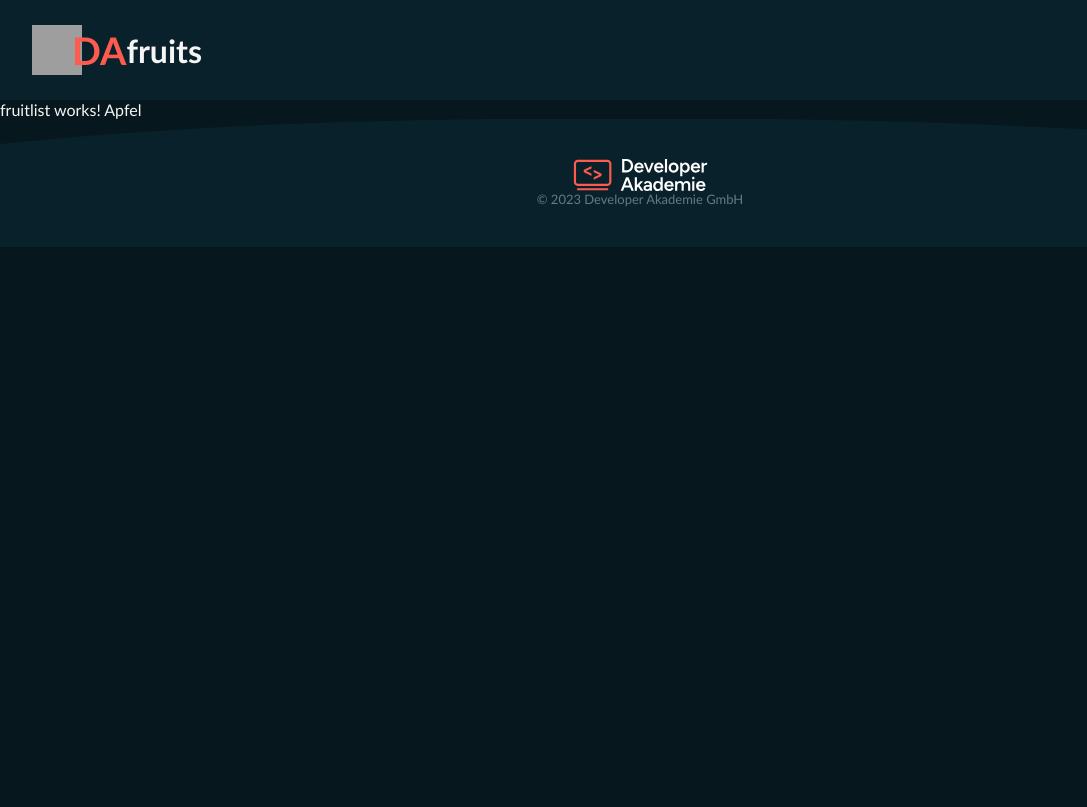
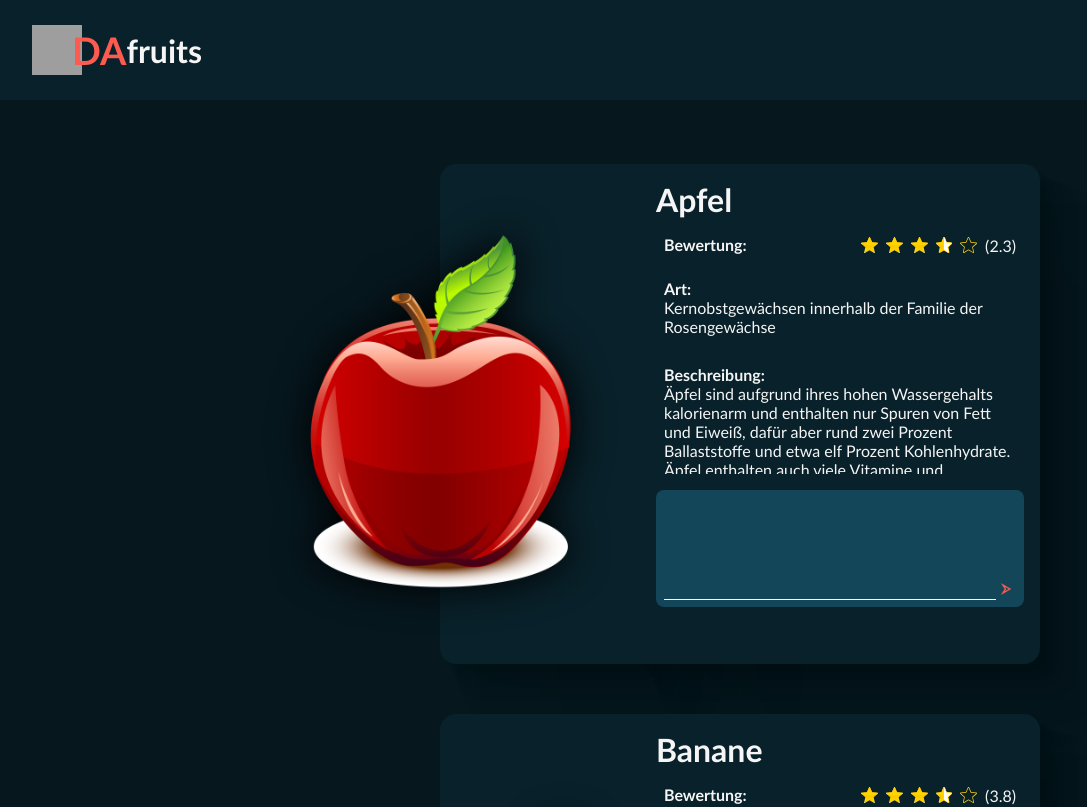
Before and after one commit to TaektuCode/rent-a-fruit, an Angular app: page / in a window 1280 px wide. Shown: the top 807 px of the page, without its empty margins (0-1087 px from the left). Built offline with nearby package versions, Linux system fonts and the light colour scheme; grey boxes are pictures that could not be loaded.

Commit message:
added: dynamic rendering for the fruitlist

```diff
--- a/src/app/dummy-data.ts
+++ b/src/app/dummy-data.ts
@@ -1,5 +1,6 @@
 export const fruitlist = [
   {
+    id: 1,
     name: 'Apfel',
     img: 'apple.png',
     description:
@@ -12,6 +13,7 @@
     ],
   },
   {
+    id: 2,
     name: 'Banane',
     img: 'banana.png',
     description:
@@ -25,6 +27,7 @@
     ],
   },
   {
+    id: 3,
     name: 'Sauerkirsche',
     img: 'cherry.png',
     description:
@@ -34,6 +37,7 @@
     reviews: [{ name: 'Horst', text: 'definitiv nicht süß' }],
   },
   {
+    id: 4,
     name: 'Erdbeere',
     img: 'strawberry.png',
     description:
@@ -46,6 +50,7 @@
     ],
   },
   {
+    id: 5,
     name: 'Zitrone',
     img: 'lemon.png',
     description:
@@ -58,6 +63,7 @@
     ],
   },
   {
+    id: 6,
     name: 'Orange',
     img: 'orange.png',
     description:
--- a/src/app/fruitlist/fruitlist.component.html
+++ b/src/app/fruitlist/fruitlist.component.html
@@ -1 +1,35 @@
-<p>fruitlist works! {{ fruits[0].name }}</p>
+<div class="fruitlist_content">
+  @for(fruit of fruits; track fruit.name){
+  <section class="singleFruitBox">
+    <div>
+      <img src="./assets/img/fruits/{{ fruit.img }}" alt="" srcset="" />
+    </div>
+    <div>
+      <h2>{{ fruit.name }}</h2>
+      <div>
+        <p><b>Bewertung:</b></p>
+        <div>
+          <img src="./assets/img/stars/star.svg" alt="" srcset="" />
+          <img src="./assets/img/stars/star.svg" alt="" srcset="" />
+          <img src="./assets/img/stars/star.svg" alt="" srcset="" />
+          <img src="./assets/img/stars/star-half.svg" alt="" srcset="" />
+          <img src="./assets/img/stars/star-empty.svg" alt="" srcset="" />
+          <p>({{ fruit.stars }})</p>
+        </div>
+      </div>
+      <div><b>Art:</b><br />{{ fruit.genus }}</div>
+      <div><b>Beschreibung:</b><br />{{ fruit.description }}</div>
+      <div>
+        <div>
+          <!-- <div><b>{{review.name}}:</b><br>{{review.text}}</div> -->
+        </div>
+        <div>
+          <input type="text" /><button>
+            <img src="./assets/img/arrow-35-32.png" alt="" srcset="" />
+          </button>
+        </div>
+      </div>
+    </div>
+  </section>
+  }
+</div>
--- a/src/app/fruitlist/fruitlist.component.scss
+++ b/src/app/fruitlist/fruitlist.component.scss
@@ -0,0 +1,165 @@
+.fruitlist_content {
+  width: 100%;
+  display: flex;
+  justify-content: center;
+  align-items: center;
+  gap: 50px;
+  flex-direction: column;
+  padding: 64px 0;
+}
+
+.singleFruitBox {
+  padding-left: 200px;
+  display: flex;
+  flex-direction: row;
+
+  > div:nth-child(1) {
+    border-bottom-left-radius: 16px;
+    border-top-left-radius: 16px;
+    width: 200px;
+    height: 500px;
+    background-color: #09212a;
+
+    > img {
+      transform: translate(-200px, 50px);
+      width: 400px;
+      filter: drop-shadow(0 0 20px rgb(0, 0, 0));
+    }
+
+    box-shadow: 5.7px 5.7px 2.2px rgba(0, 0, 0, 0.032),
+      11.5px 11.5px 5.3px rgba(0, 0, 0, 0.04),
+      17.9px 17.9px 10px rgba(0, 0, 0, 0.044),
+      26.2px 26.2px 17.9px rgba(0, 0, 0, 0.048),
+      40.2px 40.2px 33.4px rgba(0, 0, 0, 0.054),
+      100px 100px 80px rgba(0, 0, 0, 0.07);
+  }
+
+  > div:nth-child(2) {
+    padding: 16px;
+    border-bottom-right-radius: 16px;
+    border-top-right-radius: 16px;
+    width: 400px;
+    height: 500px;
+    background-color: #09212a;
+
+    display: flex;
+    flex-direction: column;
+    gap: 16px;
+
+    box-shadow: 5.7px 5.7px 2.2px rgba(0, 0, 0, 0.032),
+      11.5px 11.5px 5.3px rgba(0, 0, 0, 0.04),
+      17.9px 17.9px 10px rgba(0, 0, 0, 0.044),
+      26.2px 26.2px 17.9px rgba(0, 0, 0, 0.048),
+      40.2px 40.2px 33.4px rgba(0, 0, 0, 0.054),
+      100px 100px 80px rgba(0, 0, 0, 0.07);
+
+    > h2 {
+      font-size: 32px;
+    }
+
+    > div:nth-child(2) {
+      padding: 0 8px;
+      height: 20px;
+      width: 100%;
+      display: flex;
+      flex-direction: row;
+      justify-content: space-between;
+      > div {
+        display: flex;
+        flex-direction: row;
+        align-items: center;
+        gap: 8px;
+      }
+      > div > img {
+        height: 16px;
+      }
+    }
+
+    > div:nth-child(3) {
+      padding: 8px;
+      height: 15%;
+      width: 100%;
+    }
+
+    > div:nth-child(4) {
+      overflow-y: auto;
+      padding: 8px;
+      height: 25%;
+      width: 100%;
+    }
+
+    > div:nth-child(5) {
+      border-radius: 8px;
+      padding: 8px;
+      height: 25%;
+      width: 100%;
+      background-color: #124658;
+
+      > div:nth-child(1) {
+        overflow-y: auto;
+        height: calc(100% - 20px);
+      }
+
+      > div:nth-child(2) {
+        > input {
+          height: 20px;
+          width: calc(100% - 20px);
+          background-color: #124658;
+          border: 0;
+          padding: 1px 8px 0px 8px;
+          border-bottom: 1px solid white;
+
+          &:focus {
+            outline: none;
+          }
+        }
+
+        > button {
+          cursor: pointer;
+          background-color: #124658;
+          width: 20px;
+          height: 20px;
+          border: 0;
+          padding: 0;
+
+          > img {
+            height: 12px;
+            filter: invert(63%) sepia(50%) saturate(6850%) hue-rotate(331deg)
+              brightness(105%) contrast(98%);
+          }
+        }
+      }
+    }
+  }
+}
+
+@media screen and (max-width: 850px) {
+  .singleFruitBox {
+    padding-left: 0px;
+    padding-top: 200px;
+    flex-direction: column;
+
+    > div:nth-child(1) {
+      border-bottom-left-radius: 0;
+      border-top-left-radius: 16px;
+      border-top-right-radius: 16px;
+      width: 400px;
+      height: 150px;
+
+      > img {
+        transform: translate(0px, -150px);
+        width: 300px;
+      }
+    }
+
+    > div:nth-child(2) {
+      padding: 16px;
+      border-bottom-right-radius: 16px;
+      border-top-right-radius: 0px;
+      border-bottom-left-radius: 16px;
+      width: 400px;
+      height: 500px;
+      flex-direction: column;
+    }
+  }
+}
--- a/src/app/fruitlist/fruitlist.component.ts
+++ b/src/app/fruitlist/fruitlist.component.ts
@@ -1,9 +1,10 @@
 import { Component } from '@angular/core';
 import { fruitlist } from '../dummy-data';
+import { CommonModule } from '@angular/common';
 
 @Component({
   selector: 'app-fruitlist',
-  imports: [],
+  imports: [CommonModule],
   templateUrl: './fruitlist.component.html',
   styleUrl: './fruitlist.component.scss',
 })
```
